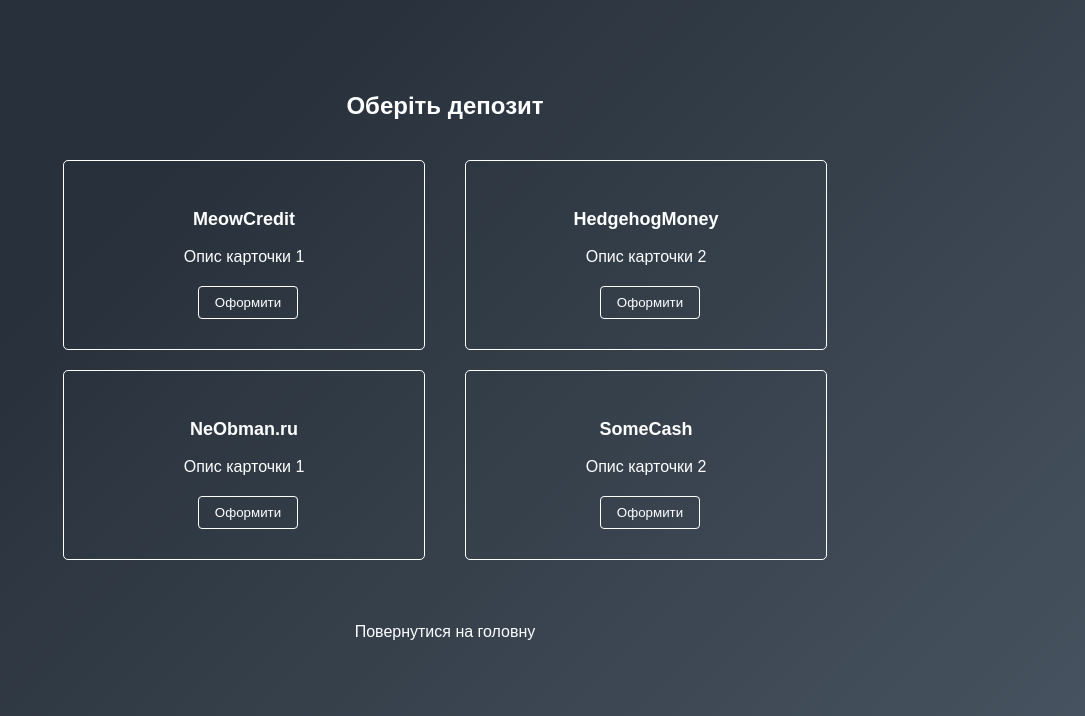
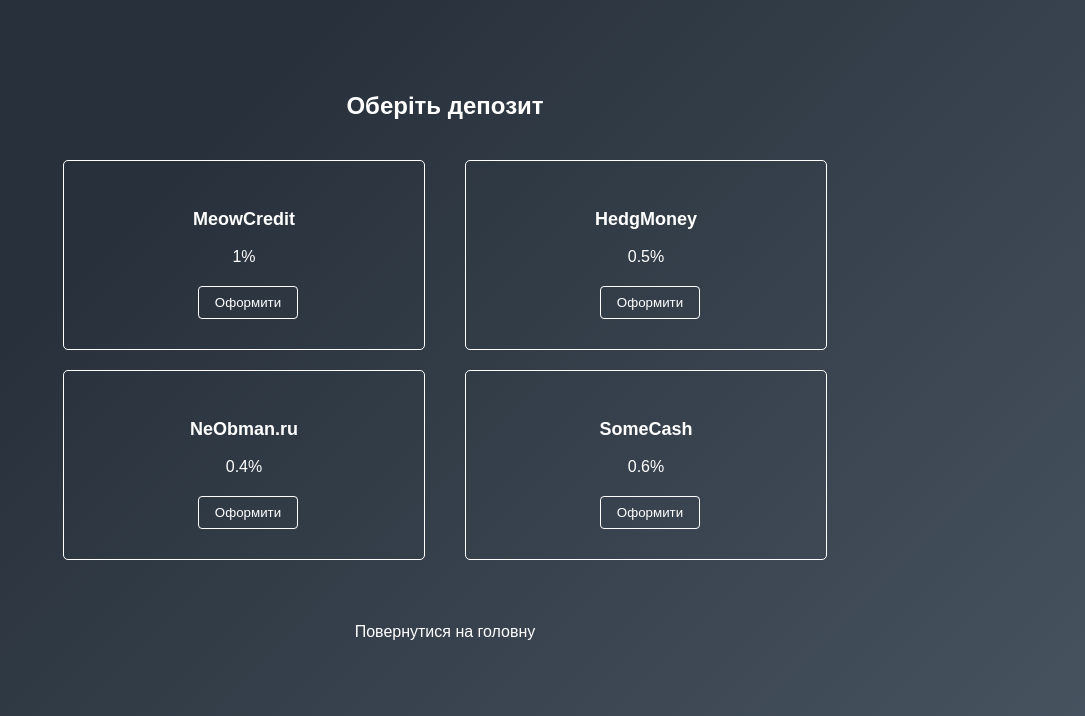
Before and after one commit to Markolissimo/Finance-tracker, a Python web app: template templates/depositpage.html in a window 1280 px wide. Shown: the top 716 px of the page, without its empty margins (195-1280 px from the left). Run offline with Jinja, Linux system fonts and the light colour scheme; the template is opened without the code that fills it, so the values that code supplies are empty.

Commit message:
upd frontend3

```diff
--- a/templates/depositpage.html
+++ b/templates/depositpage.html
@@ -12,28 +12,28 @@
         <div class="card-container">
             <div class="card">
                 <h3>MeowCredit</h3>
-                <p>Опис карточки 1</p>
+                <p>1%</p>
                 <button>Оформити</button>
             </div>
             <div class="card">
-                <h3>HedgehogMoney</h3>
-                <p>Опис карточки 2</p>
+                <h3>HedgMoney</h3>
+                <p>0.5%</p>
                 <button>Оформити</button>
             </div>
             </div>
             <div class="card-container">
                 <div class="card">
                     <h3>NeObman.ru</h3>
-                <p>Опис карточки 1</p>
+                    <p>0.4%</p>
                     <button>Оформити</button>
                 </div>
                 <div class="card">
                     <h3>SomeCash</h3>
-                <p>Опис карточки 2</p>
+                    <p>0.6%</p>
                     <button>Оформити</button>
                 </div>
         </div>
-        <button class="to-main-button" onclick="window.location.href='profile.html';">Повернутися на головну</button>
+        <button class="to-main-button" onclick="window.location.href='../index.html';">Повернутися на головну</button>
     </div>
 </body>
 
```
Also changed, not shown: index.html (+6 -6 lines), templates/creditpage.html (+5 -5 lines). Lines whose indentation alone changed are shown as unchanged.
